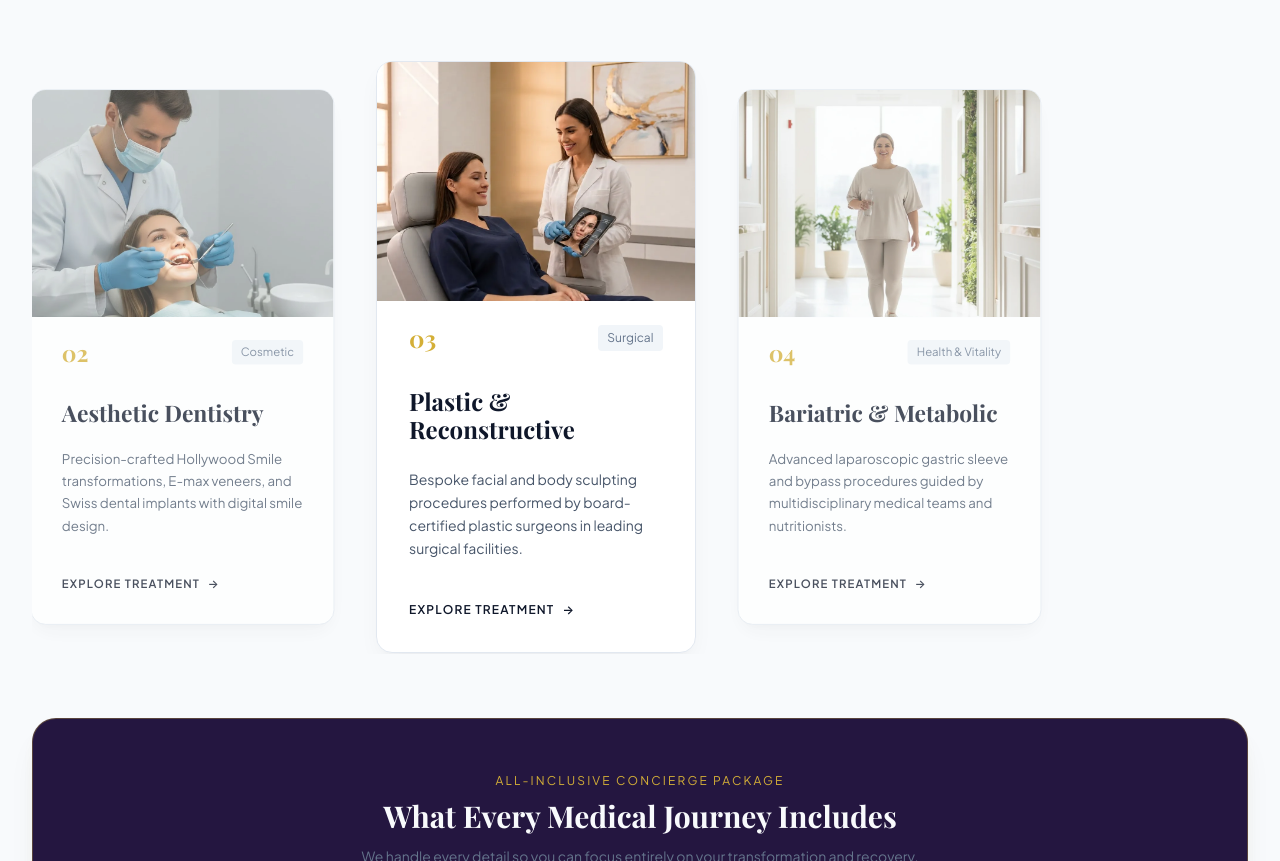
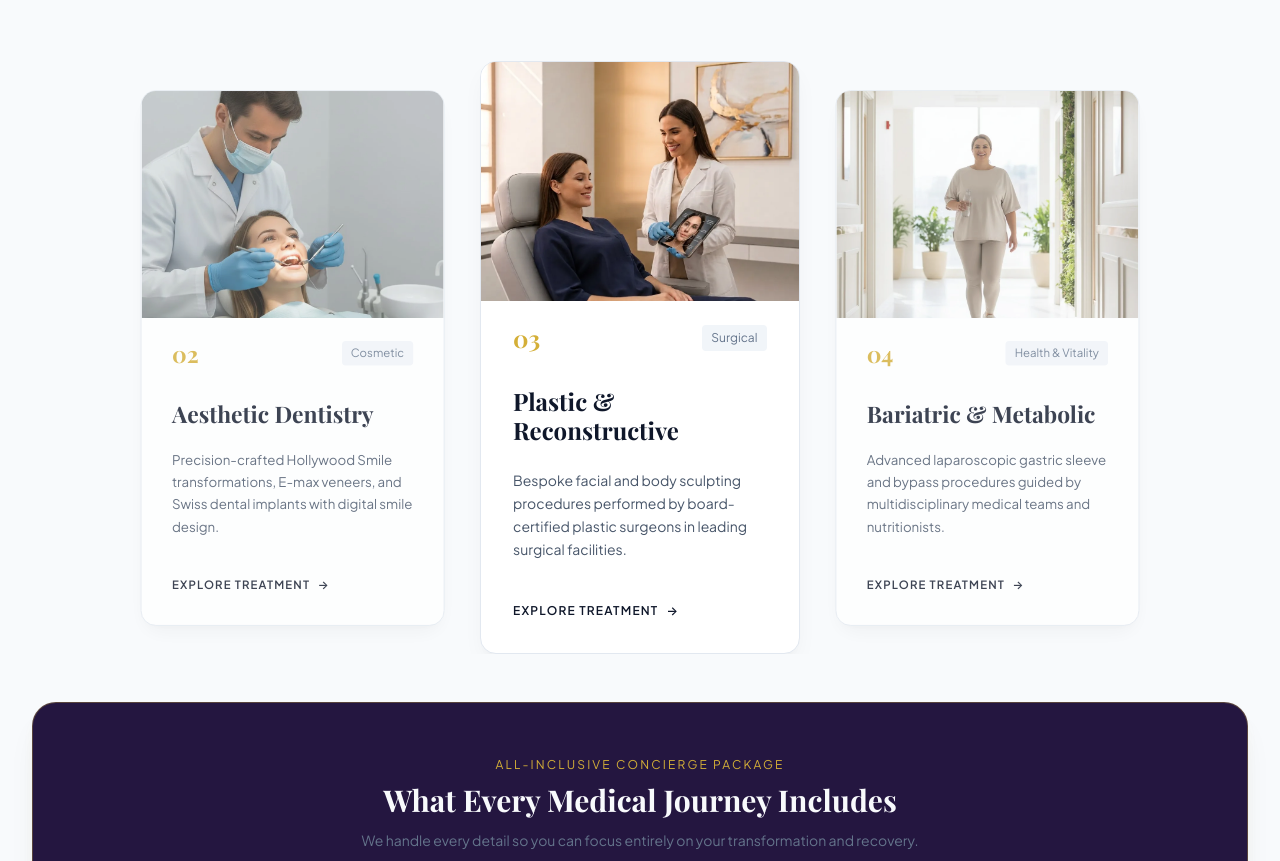
Before and after one commit to khaled767/Platinya-Clinic-Website, a website built with webpack: page src/template.html in a window 1280 px wide. Shown: the part 1042-1903 px from the top of the page. Built offline with nearby package versions, Linux system fonts and the light colour scheme; a web font is replaced by a local one.

Commit message:
fix(services carousel): center cards (justify-content:center), isolate banner with min-height so concierge-banner never shifts, auto-advance every 2.5s (always wraps, no long stop at last), hover-pauses only while hovering

```diff
--- a/src/styles/layout/services.css
+++ b/src/styles/layout/services.css
@@ -38,26 +38,29 @@
   line-height: var(--line-height-relaxed);
 }
 
-/* Services infinite carousel — flat, smooth, reliable (no fragile 3D ring).
-   A single horizontal track that advances continuously & loops (infinite). */
+/* Services infinite carousel — flat, reliable, centred. */
 .services-carousel {
   position: relative;
-  margin-bottom: var(--space-16);
+  margin: 0 0 var(--space-12);
   overflow: hidden;
+  min-height: 420px; /* fixed height so the banner below never shifts */
 }
 
 .carousel-stage {
   display: flex;
   align-items: center;
-  gap: var(--space-6);
-  will-change: transform;
+  justify-content: center; /* keep the visible cards centred */
+  gap: 0;
+  min-height: 420px;
+  position: relative; /* separates its layout from the banner below */
 }
 
 .carousel-card {
   flex: 0 0 320px;
+  margin: 0 var(--space-2);
   transition: transform var(--transition-normal), opacity var(--transition-normal);
-  opacity: 0.45;
-  transform: scale(0.9);
+  opacity: 0.5;
+  transform: scale(0.92);
 }
 
 .carousel-card.is-active {
@@ -67,23 +70,30 @@
 }
 
 .carousel-card.is-peek-left {
-  opacity: 0.75;
-  transform: scale(0.95) translateX(-10px);
+  opacity: 0.8;
+  transform: scale(0.95) translateX(-12px);
   z-index: 2;
 }
 
 .carousel-card.is-peek-right {
-  opacity: 0.75;
-  transform: scale(0.95) translateX(10px);
+  opacity: 0.8;
+  transform: scale(0.95) translateX(12px);
   z-index: 2;
 }
 
-@media (max-width: 1024px) { .carousel-card { flex-basis: 280px; } }
+@media (max-width: 1024px) {
+  .services-carousel, .carousel-stage { min-height: 380px; }
+  .carousel-card { flex-basis: 280px; }
+}
 @media (max-width: 640px) {
+  .services-carousel { min-height: 0; }
+  .carousel-stage { min-height: 0; flex-direction: column; align-items: center; }
   .carousel-card, .carousel-card.is-active, .carousel-card.is-peek-left, .carousel-card.is-peek-right {
     flex-basis: 100%;
+    width: 100%;
     opacity: 1;
     transform: none;
+    margin: var(--space-3) 0;
   }
 }
 
--- a/src/utils/interactions.js
+++ b/src/utils/interactions.js
@@ -169,18 +169,18 @@ export function initServicesCarousel() {
   }
 
   function next() {
-    current = (current + 1) % n;
+    current = (current + 1) % n; // always wraps -> never halts on the last card
     render();
   }
 
   function restart() {
     if (timer) clearInterval(timer);
-    timer = setInterval(next, 3200);
+    timer = setInterval(next, 2500);
   }
 
   const carousel = document.querySelector("#services-carousel");
   if (carousel) {
-    // pause (slow) on hover
+    // pause on hover only while the pointer is inside
     carousel.addEventListener("mouseenter", () => { if (timer) clearInterval(timer); });
     carousel.addEventListener("mouseleave", restart);
   }
```
